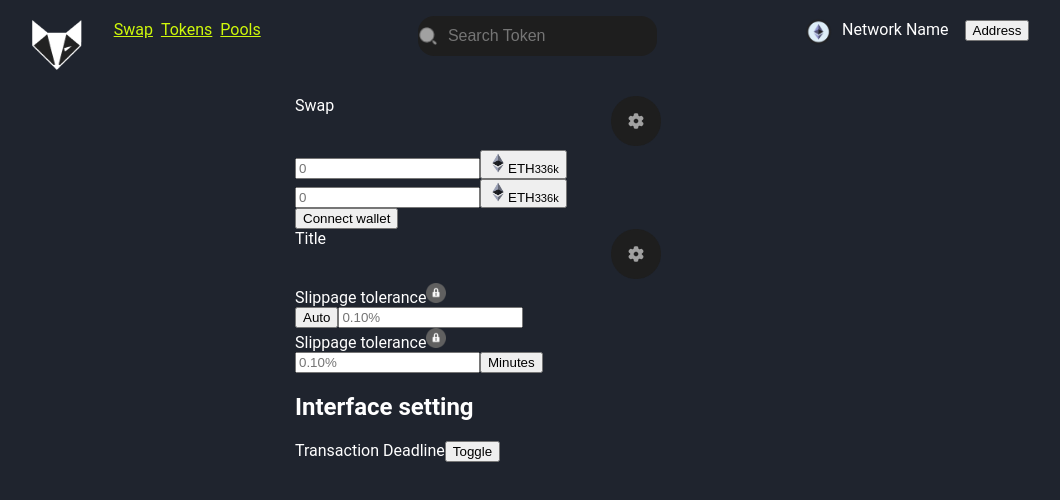
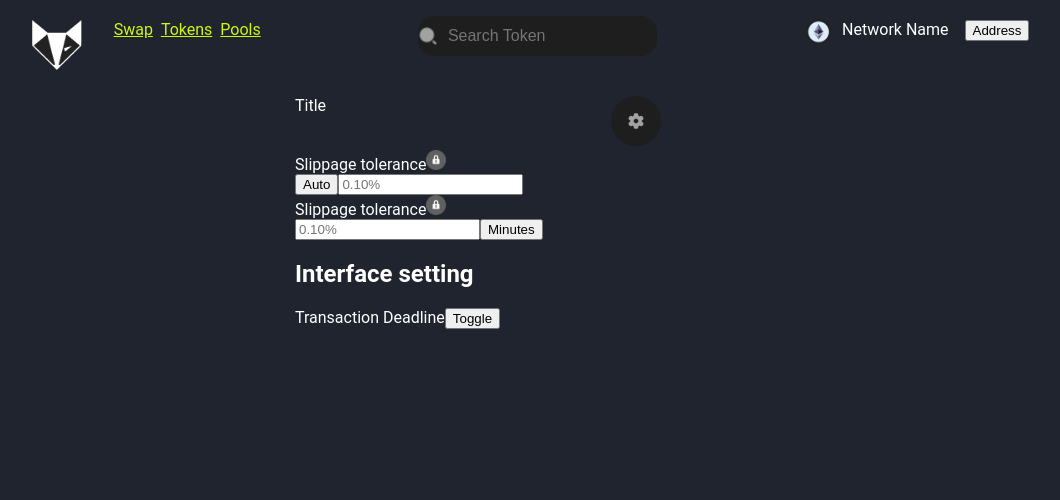
Before and after one commit to mistertandon/web3-project-020-uniswap-clone, a Next.js app: page / in a window 1280 px wide. Both pictures are taken after a click on the picture 665 px from the left and 121 px from the top of the page. Shown: the top 500 px of the page, without its empty margins (29-1089 px from the left). Built offline with nearby package versions, Linux system fonts and the light colour scheme.

Commit message:
feat: Implement useReducer to manage visibility of components.

```diff
--- /dev/null
+++ b/Components/HeroSection/HeroSection.constant.jsx
@@ -0,0 +1,4 @@
+    export const TOGGLE_SWAP_COMPONENT = 'swapComponent';
+    export const TOGGLE_TOKEN_COMPONENT = 'tokenComponent';
+    export const TOGGLE_SEARCH_TOKEN_A = 'searchTokenA';
+    export const TOGGLE_SEARCH_TOKEN_B = 'searchTokenB';
--- a/Components/HeroSection/HeroSection.jsx
+++ b/Components/HeroSection/HeroSection.jsx
@@ -1,19 +1,73 @@
-import { useState } from "react";
+import { useState, useReducer } from "react";
 import Image from "next/image";
 import images from "./../../assets";
+import {
+  TOGGLE_TOKEN_COMPONENT,
+  TOGGLE_SEARCH_TOKEN_A,
+  TOGGLE_SEARCH_TOKEN_B,
+} from "./HeroSection.constant";
+
 import { SearchToken, Token } from "./../index";
+
+const componentVisibility = (state, action) => {
+  let _state;
+  switch (action) {
+    case TOGGLE_TOKEN_COMPONENT:
+      _state = {
+        swapComponent: false,
+        TokenComponent: true,
+        tokenAComponent: false,
+        tokenBComponent: false,
+      };
+      break;
+
+    case TOGGLE_SEARCH_TOKEN_A:
+      _state = {
+        swapComponent: false,
+        TokenComponent: false,
+        tokenAComponent: true,
+        tokenBComponent: false,
+      };
+      break;
+
+    case TOGGLE_SEARCH_TOKEN_B:
+      _state = {
+        swapComponent: false,
+        TokenComponent: false,
+        tokenAComponent: false,
+        tokenBComponent: true,
+      };
+      break;
+
+    default:
+      _state = {
+        swapComponent: true,
+        TokenComponent: false,
+        tokenAComponent: false,
+        tokenBComponent: false,
+      };
+  }
+
+  return _state;
+};
 
 const HeroSection = ({ accounts, tokenData }) => {
 
-  const [openSetting, setOpenSetting] = useState(false);
-
-  const [openToken, setOpenToken] = useState(false);
-  const [openTokensTwo, setOpenTokensTwo] = useState(false);
+  const [visibilityStatus, dispatch] = useReducer(componentVisibility, {
+    swapComponent: true,
+    TokenComponent: false,
+    tokenAComponent: false,
+    tokenBComponent: false,
+  });
 
   const [tokenOne, setTokenOne] = useState({ name: "", image: "" });
+
   const [tokenTwo, setTokenTwo] = useState({ name: "", image: "" });
+
   return (
     <section className="grid grid-cols-12">
+      {visibilityStatus["swapComponent"] && (
+        <>
           <div className="col-start-4 col-end-7">Swap</div>
           {/* Token One */}
           <div className="col-start-7 col-end-9">
@@ -23,7 +77,7 @@ const HeroSection = ({ accounts, tokenData }) => {
               width={50}
               height={50}
               className="cursor-pointer"
-          onClick={() => setOpenSetting(true)}
+              onClick={() => dispatch(TOGGLE_TOKEN_COMPONENT)}
             />
           </div>
           <div className="col-start-4 col-end-9">
@@ -31,7 +85,7 @@ const HeroSection = ({ accounts, tokenData }) => {
               type="text"
               placeholder="0"
             />
-        <button onClick={() => setOpenToken(true)}>
+            <button onClick={() => dispatch(TOGGLE_SEARCH_TOKEN_A)}>
               <Image
                 src={tokenOne.image || images.etherlogo}
                 height={20}
@@ -48,7 +102,7 @@ const HeroSection = ({ accounts, tokenData }) => {
               type="text"
               placeholder="0"
             />
-        <button>
+            <button onClick={() => dispatch(TOGGLE_SEARCH_TOKEN_B)}>
               <Image
                 src={tokenTwo.image || images.etherlogo}
                 alt="Token two"
@@ -67,20 +121,22 @@ const HeroSection = ({ accounts, tokenData }) => {
               <button onClick={() => {}}>-</button>
             )}
           </div>
+        </>
+      )}
+      {visibilityStatus["TokenComponent"] && <Token dispatch={dispatch} />}
       <div className="col-span-full">
-        {openSetting && <Token setOpenSetting={setOpenSetting} />}
-        {openToken && (
+        {visibilityStatus["tokenAComponent"] && (
           <SearchToken
-            openToken={setOpenToken}
             tokens={setTokenOne}
             tokenData={tokenData}
+            dispatch={dispatch}
           />
         )}
-        {openTokensTwo && (
+        {visibilityStatus["tokenBComponent"] && (
           <SearchToken
-            openToken={setOpenTokensTwo}
             tokens={setTokenTwo}
             tokenData={tokenData}
+            dispatch={dispatch}
           />
         )}
       </div>
--- a/Components/HeroSection/index.jsx
+++ b/Components/HeroSection/index.jsx
@@ -1,2 +1,15 @@
 import HeroSection from "./HeroSection";
-export default HeroSection;
+import {
+  TOGGLE_SWAP_COMPONENT,
+  TOGGLE_TOKEN_COMPONENT,
+  TOGGLE_SEARCH_TOKEN_A,
+  TOGGLE_SEARCH_TOKEN_B,
+} from "./HeroSection.constant";
+
+export {
+  HeroSection,
+  TOGGLE_SWAP_COMPONENT,
+  TOGGLE_TOKEN_COMPONENT,
+  TOGGLE_SEARCH_TOKEN_A,
+  TOGGLE_SEARCH_TOKEN_B,
+};
--- a/Components/SearchToken/SearchToken.jsx
+++ b/Components/SearchToken/SearchToken.jsx
@@ -2,9 +2,9 @@ import { useState, useId } from "react";
 import images from "./../../assets";
 
 import Image from "next/image";
-import { TokenListPortal } from "./../index";
+import { TOGGLE_SWAP_COMPONENT } from "./../index";
 
-const SearchToken = ({ openToken, tokens, tokenData }) => {
+const SearchToken = ({ tokens, tokenData, dispatch }) => {
   const [activeToken, setActiveToken] = useState(null);
   const COINS = [
     {
@@ -30,8 +30,6 @@ const SearchToken = ({ openToken, tokens, tokenData }) => {
   ];
   return (
     <section className="grid-flow-row grid-cols-12 col-span-full">
-      {/* <TokenListPortal> */}
-        {/* <div className="absolute z-10 grid w-full grid-flow-row grid-cols-12 -translate-y-1/2 top-1/2"> */}
       <div className="col-start-4 col-end-8">Select a token</div>
       <div className="col-start-8 col-end-10">
         <Image
@@ -40,7 +38,7 @@ const SearchToken = ({ openToken, tokens, tokenData }) => {
           width={50}
           height={50}
           className="cursor-pointer"
-              onClick={() => openToken(false)}
+          onClick={() => dispatch(TOGGLE_SWAP_COMPONENT)}
         />
       </div>
       <div className="col-start-4 col-end-10">
@@ -75,8 +73,6 @@ const SearchToken = ({ openToken, tokens, tokenData }) => {
           );
         })}
       </div>
-        {/* </div> */}
-      {/* </TokenListPortal> */}
     </section>
   );
 };
--- a/Components/Token/Token.jsx
+++ b/Components/Token/Token.jsx
@@ -1,7 +1,8 @@
 import Image from "next/image";
 import images from "./../../assets";
+import { TOGGLE_SWAP_COMPONENT } from "./../index";
 
-const Token = ({ setOpenSetting }) => {
+const Token = ({ dispatch }) => {
   return (
     <section className="grid grid-flow-row grid-cols-12 col-span-full">
       <div className="col-start-4 col-end-7">Title</div>
@@ -12,7 +13,8 @@ const Token = ({ setOpenSetting }) => {
           width={50}
           height={50}
           className="cursor-pointer"
-          onClick={() => setOpenSetting(false)}
+          // onClick={() => setOpenSetting(false)}
+          onClick={() => dispatch(TOGGLE_SWAP_COMPONENT)}
         />
       </div>
       <div className="col-start-4 col-end-9">
```
Also changed, not shown: Components/index.jsx (+12 -1 lines). Lines whose indentation alone changed are shown as unchanged.
